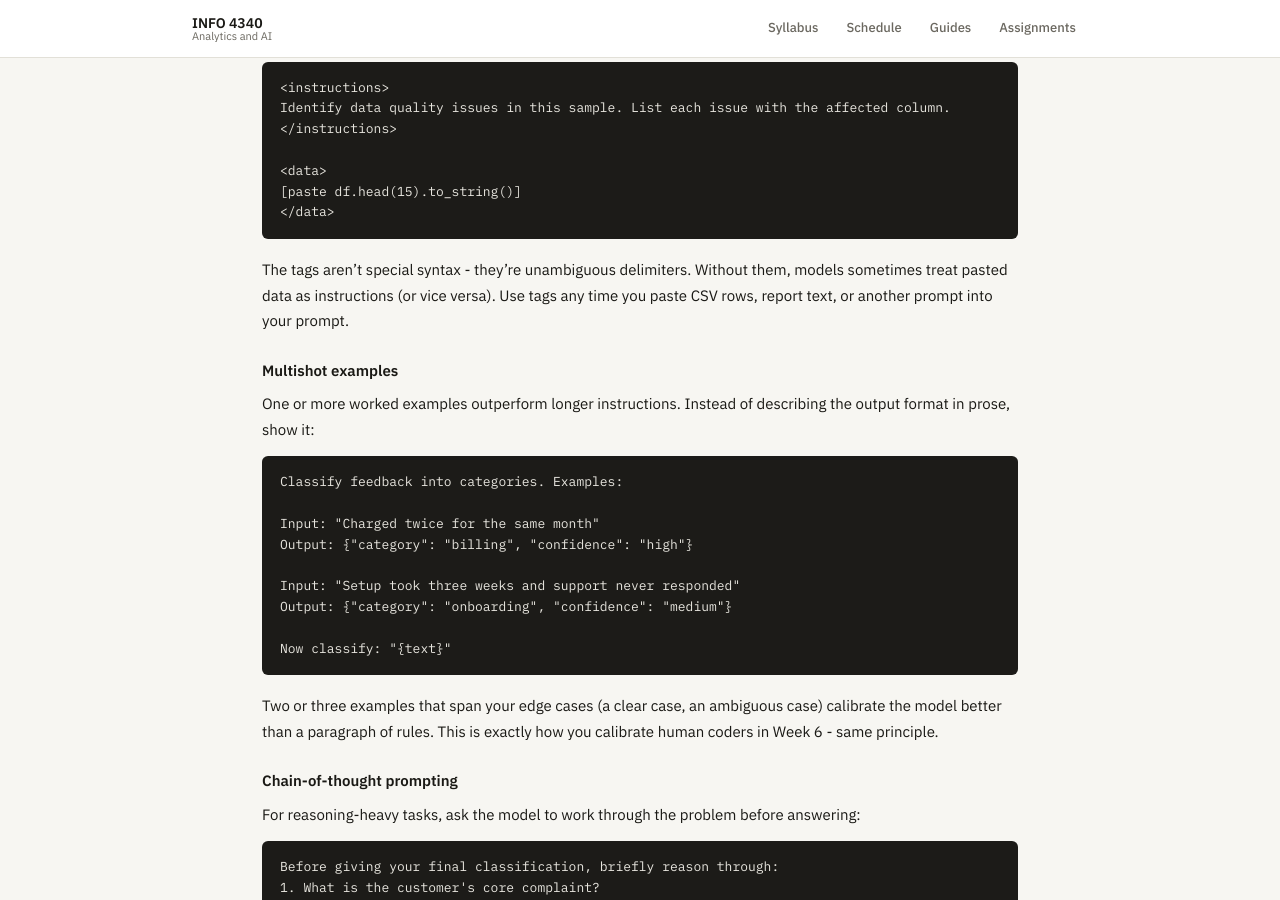
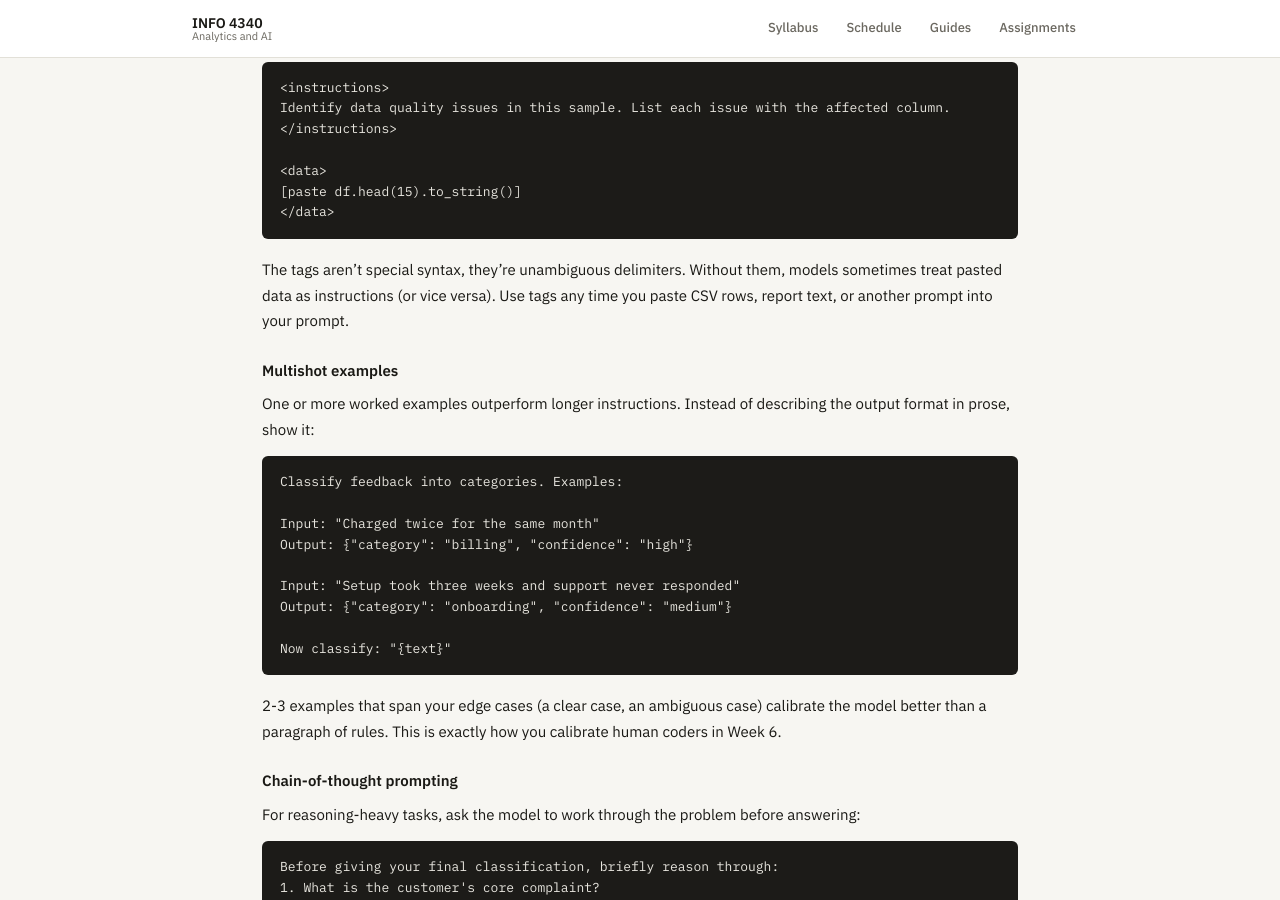
Before and after one commit to steflangehennig/info4340, a Jekyll site: the page built from guides/prompt-engineering.md, in a window 1280 px wide and 900 px high, scrolled down 3605 px. Built offline with Jekyll 4.4.1, drawn with Linux system fonts in a browser that asks for light colours.

Commit message:
update eval and PE guides

````diff
--- a/guides/prompt-engineering.md
+++ b/guides/prompt-engineering.md
@@ -167,7 +167,7 @@ Identify data quality issues in this sample. List each issue with the affected c
 </data>
 ```
 
-The tags aren't special syntax - they're unambiguous delimiters. Without them, models sometimes treat pasted data as instructions (or vice versa). Use tags any time you paste CSV rows, report text, or another prompt into your prompt.
+The tags aren't special syntax, they're unambiguous delimiters. Without them, models sometimes treat pasted data as instructions (or vice versa). Use tags any time you paste CSV rows, report text, or another prompt into your prompt.
 
 ### Multishot examples
 
@@ -185,7 +185,7 @@ Output: {"category": "onboarding", "confidence": "medium"}
 Now classify: "{text}"
 ```
 
-Two or three examples that span your edge cases (a clear case, an ambiguous case) calibrate the model better than a paragraph of rules. This is exactly how you calibrate human coders in Week 6 - same principle.
+2-3 examples that span your edge cases (a clear case, an ambiguous case) calibrate the model better than a paragraph of rules. This is exactly how you calibrate human coders in Week 6.
 
 ### Chain-of-thought prompting
 
````
